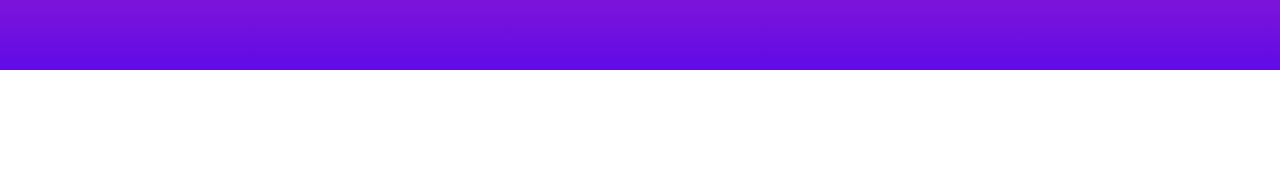
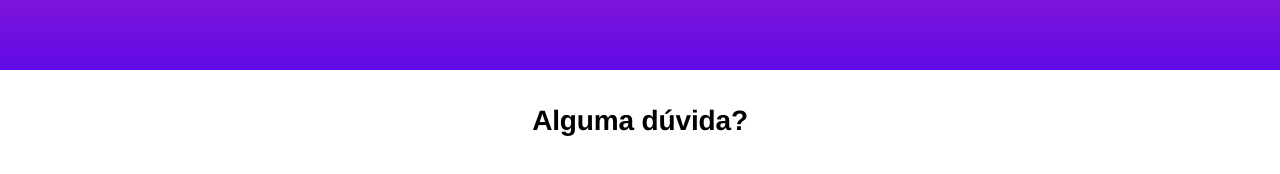
Before and after one commit to victor-tosto/spotify-clone, a React (Create React App) app: page / in a window 1280 px wide. Shown: the part 1444-1618 px from the top of the page. Before the commit the page ends 1514 px from the top, so only its background shows below. Built offline with nearby package versions, Linux system fonts and the light colour scheme; grey boxes are pictures that could not be loaded; a web font is replaced by a local one.

Commit message:
sessão de dúvidas em andamento

```diff
--- a/src/components/Doubt/Doubt.css
+++ b/src/components/Doubt/Doubt.css
@@ -0,0 +1,16 @@
+.doubt {
+    padding: 3.5rem 1.5rem;
+}
+
+.doubt__title {
+    font-size: 2.8rem;
+    font-weight: 900;
+    letter-spacing: -0.015rem;
+    line-height: 3.2rem;
+    text-align: center;
+    margin-bottom: 3rem;
+}
+
+.doubt__list {
+    list-style-type: none;
+}
--- a/src/components/Doubt/index.jsx
+++ b/src/components/Doubt/index.jsx
@@ -2,8 +2,11 @@ import './Doubt.css';
 
 const Doubt = () => {
     return (
-        <section>
+        <section className='doubt'>
+            <h2 className='doubt__title'>Alguma dúvida?</h2>
+            <ul className='doubt__list'>
 
+            </ul>
         </section>
     );
 }
--- a/src/components/IsFree/IsFree.css
+++ b/src/components/IsFree/IsFree.css
@@ -30,10 +30,10 @@
 .is-free__blur {
     position: relative;
     width: 100%;
-    height: 7.9rem;
+    height: 7.8rem;
     background: linear-gradient(transparent, rgb(176, 35, 194));
     top: -7.8rem;
-    margin-bottom: -7.9rem;
+    margin-bottom: -7.8rem;
 }
 
 .is-free__info {
```
Also changed, not shown: src/assets/img/arrow.svg (added).
